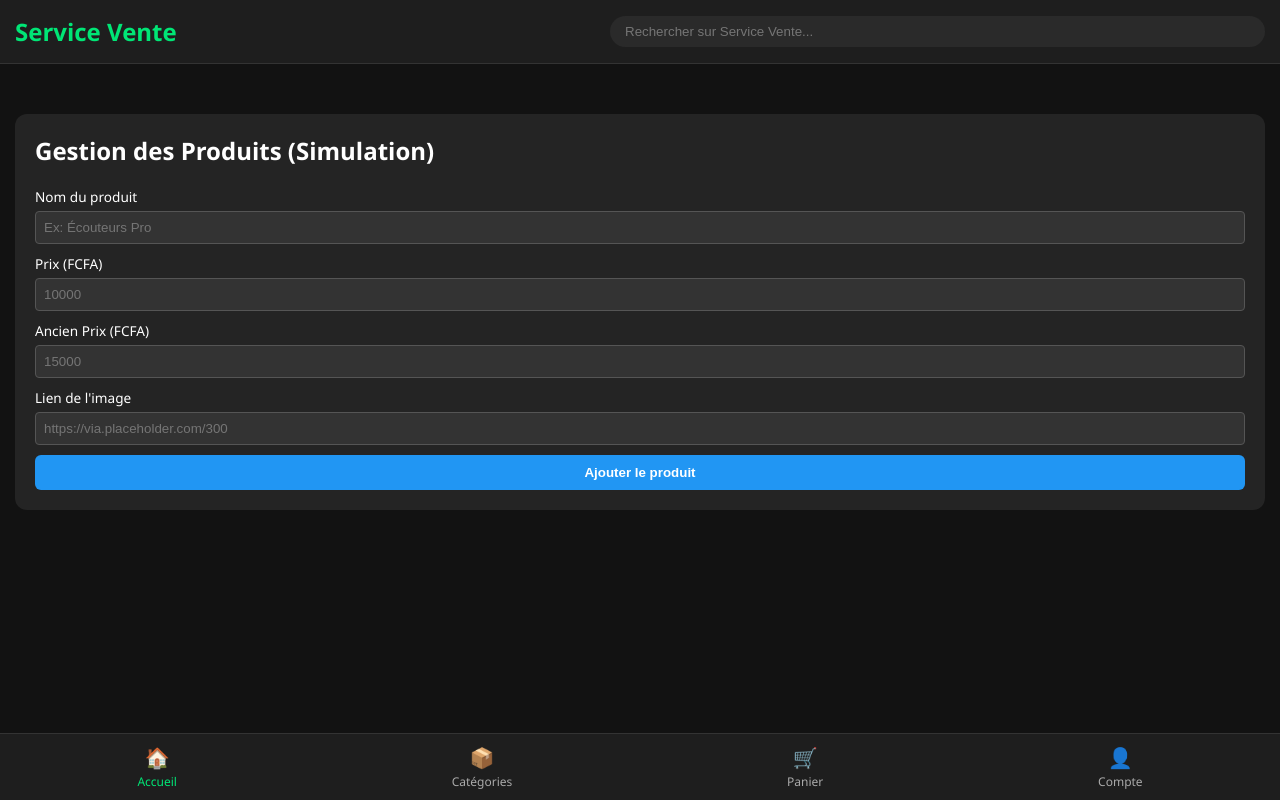
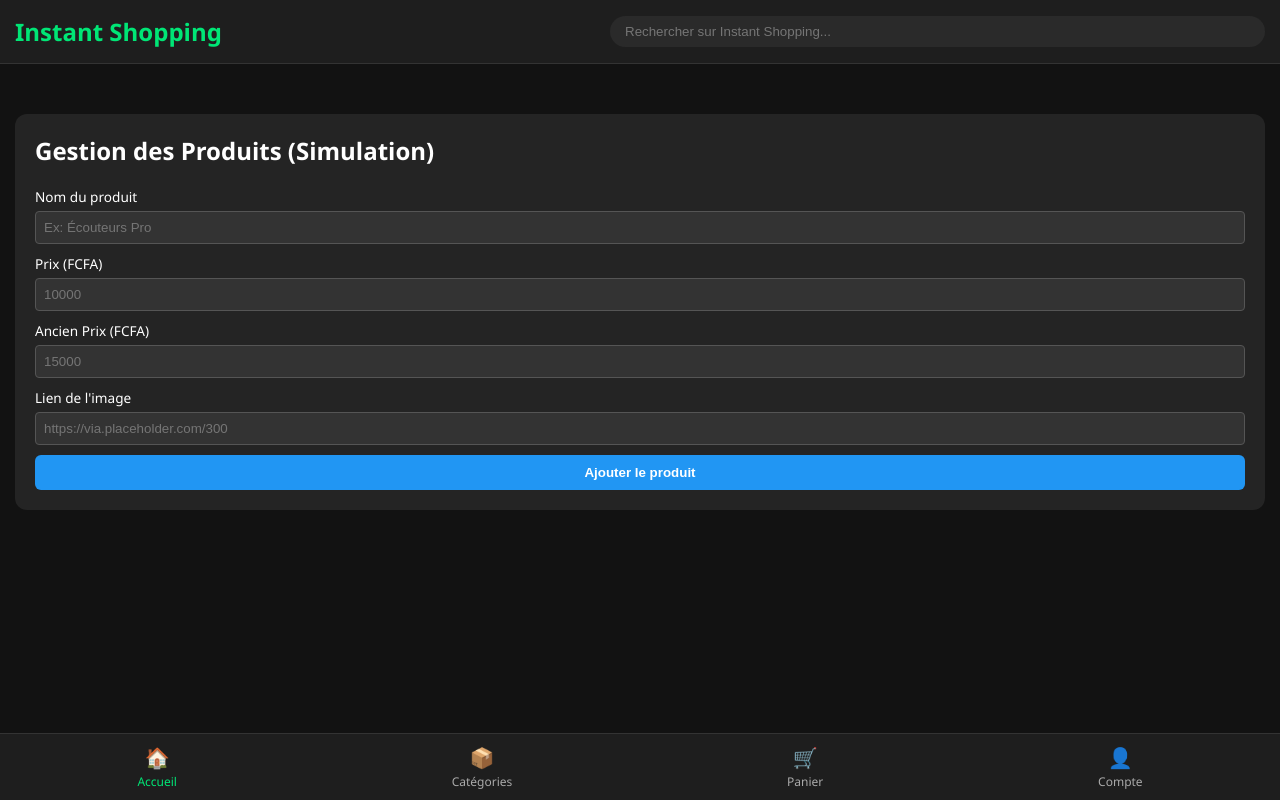
Before and after one commit to audrey144/audrey144.github.io, a plain HTML site: page index.html in a window 1280 px wide. Drawn offline with Linux system fonts and the light colour scheme.

Commit message:
Update index.html

```diff
--- a/index.html
+++ b/index.html
@@ -187,8 +187,8 @@
 <body>
 
 <header>
-    <div class="logo">Service Vente</div>
-    <input type="text" class="search-bar" placeholder="Rechercher sur Service Vente...">
+    <div class="logo">Instant Shopping</div>
+    <input type="text" class="search-bar" placeholder="Rechercher sur Instant Shopping...">
 </header>
 
 <div class="container" id="product-grid">
```
